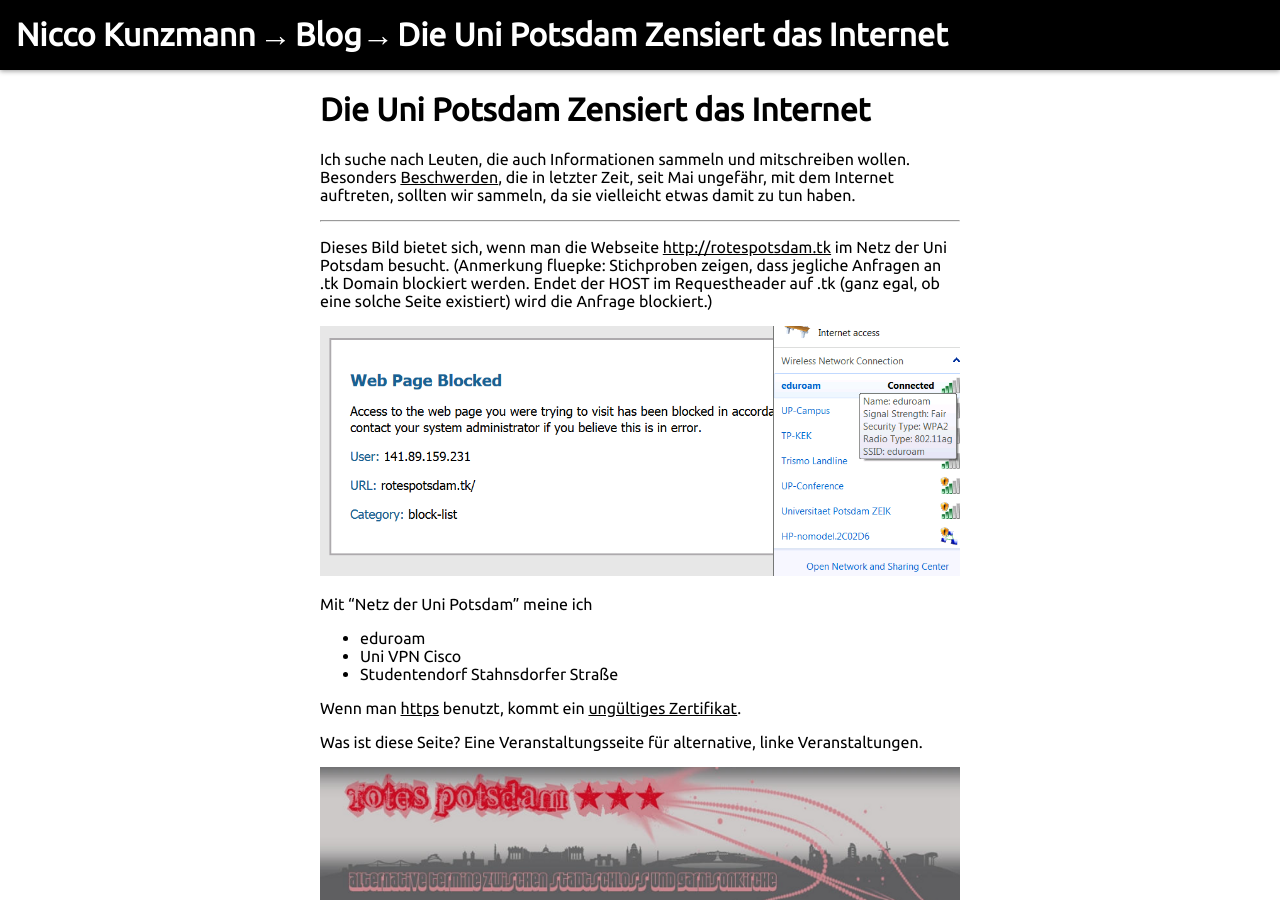
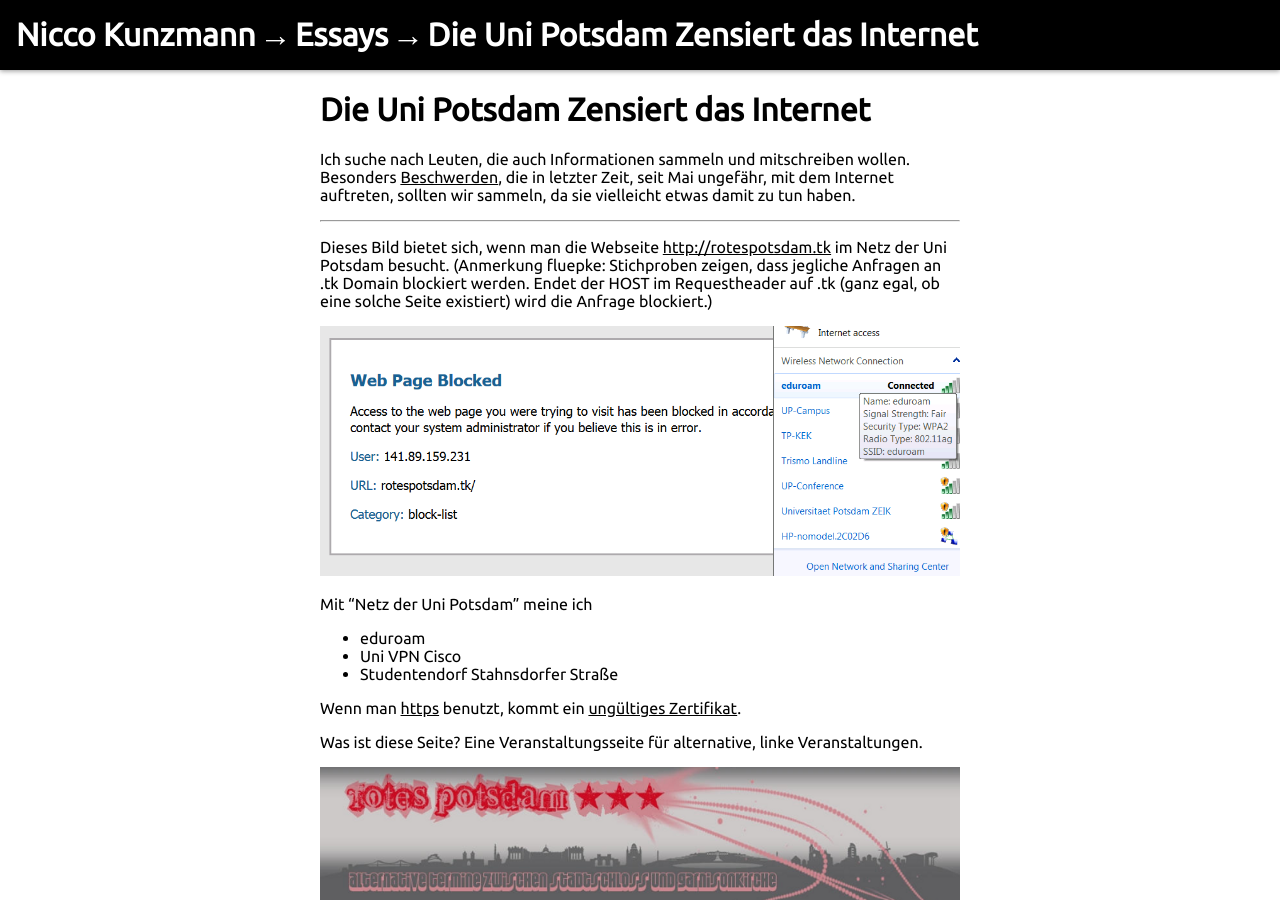
Before and after one commit to niccokunzmann/niccokunzmann.github.io, a Jekyll site: the page built from essays/_posts/2016-06-02-Uni-Potsdam-Zensiert-Das-Internet.md, in a window 1280 px wide and 900 px high. Built offline with Jekyll 4.4.1, drawn with Linux system fonts in a browser that asks for light colours.

Commit message:
fixed header

```diff
--- a/_includes/header.html
+++ b/_includes/header.html
@@ -3,8 +3,9 @@
   {% if page.title != "Nicco Kunzmann" %}
     <h1>→</h1>
     {% if hirarchy_name %}
-      <a href="{{ site.baseurl | escape }}/{{ hirarchy_path | escape }}"><h1>{{ hirarchy_name | escape }}</h1></a><h1>→</h1>
+      <a href="{{ site.baseurl | escape }}/{{ hirarchy_path | escape }}"><h1>{{ hirarchy_name | escape | split:" " | join:"&nbsp;" }}</h1></a>
+      <h1>→</h1>
     {% endif %}
-    <a href="{{ page.url }}#"><h1>{{ page.title | escape }}</h1></a>
+    <a href="{{ page.url }}#"><h1>{{ page.title | escape  | split:" " | join:"&nbsp;" }}</h1></a>
   {% endif %}
 </header>
--- a/_layouts/post.html
+++ b/_layouts/post.html
@@ -10,7 +10,7 @@
     {% assign hirarchy_path = page.categories.first %}
     {% for link in site.data.home_links %}
       {% if link.url == hirarchy_path %}
-        {% assign hirarchy_name = "Blog" %}
+        {% assign hirarchy_name = link.name %}
       {% endif %}
     {% endfor %}
     {% include header.html %}
```
